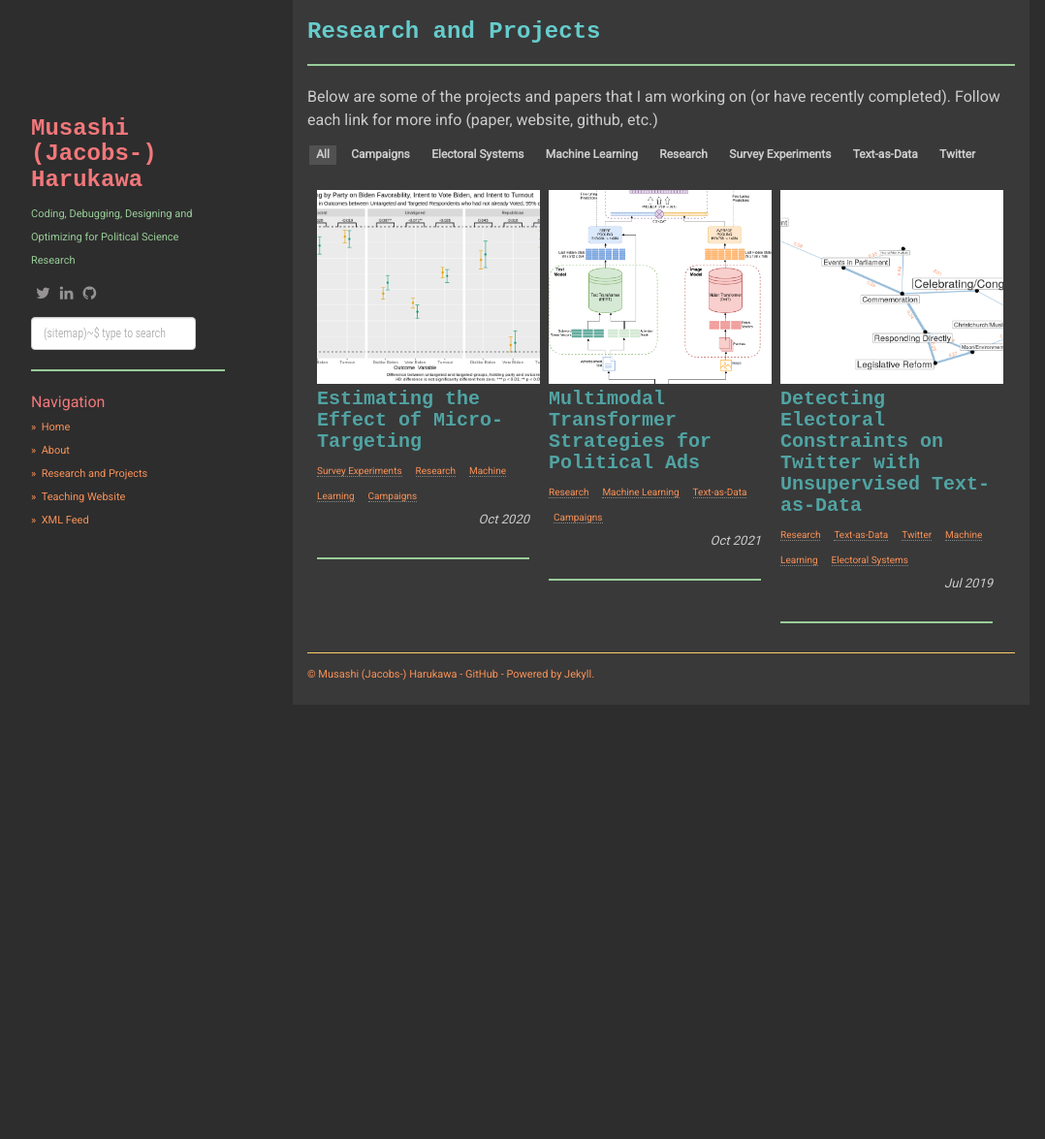
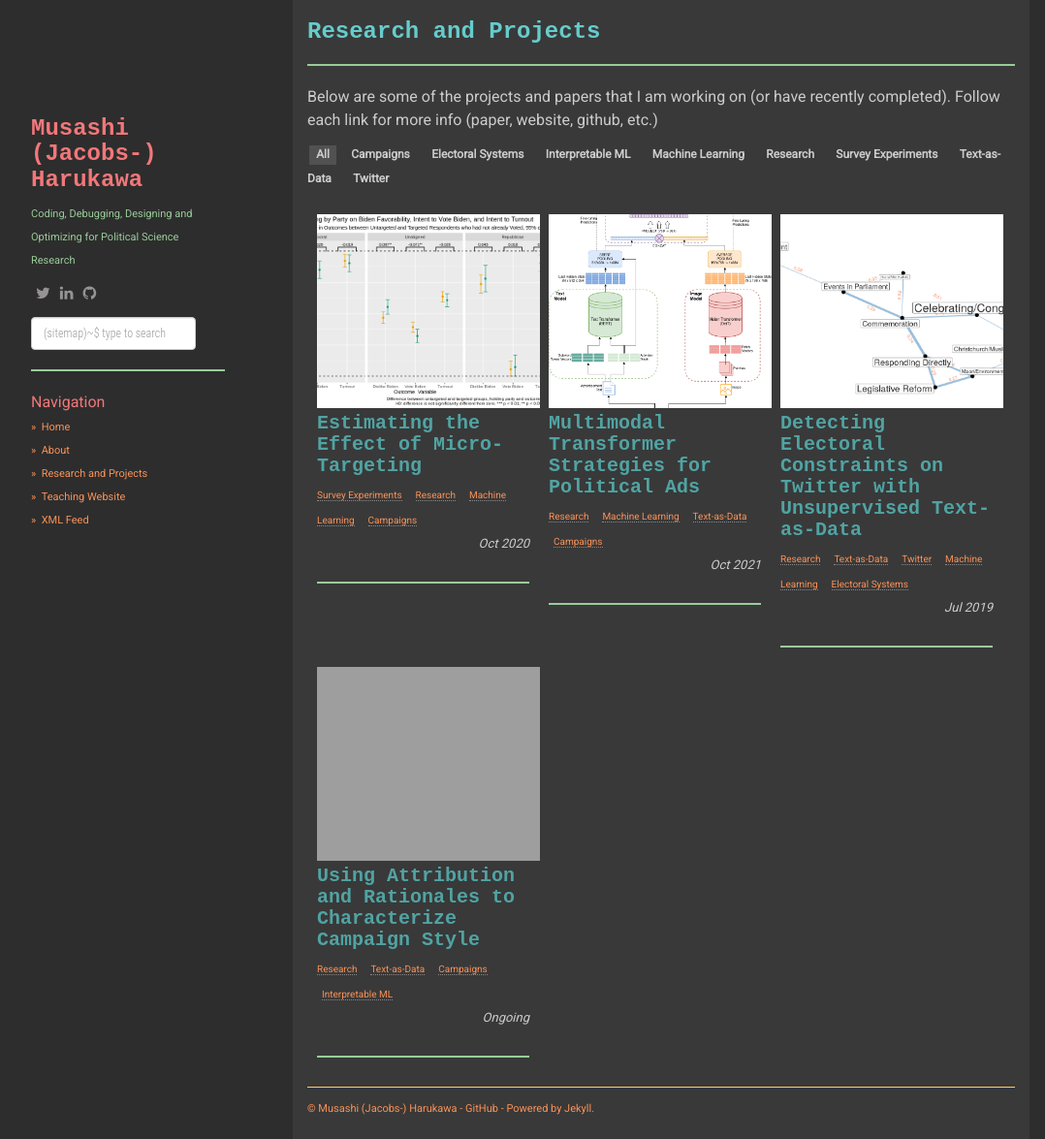
Before and after one commit to muhark/muhark.github.io, a Jekyll site: the page built from projects.md, in a window 1280 px wide and 1175 px high. Shown: the whole window at 97% size, without its empty margins (53-1131 px from the left). Built offline with Jekyll 4.4.1, drawn with Linux system fonts in a browser that asks for light colours; nearby versions of some CDN libraries; grey boxes are pictures that could not be loaded.

Commit message:
Adding attribution project

```diff
--- a/_data/projects.json
+++ b/_data/projects.json
@@ -19,5 +19,12 @@
 		"image": "electoral-constraints.png",
 		"date": "Jul 2019",
 		"tags": ["Research", "Text-as-Data", "Twitter", "Machine Learning", "Electoral Systems"]
+	},
+	{
+		"slug": "attribution-rationales-annotation",
+		"name": "Using Attribution and Rationales to Characterize Campaign Style",
+		"image": "biden-attribution.png",
+		"date": "Ongoing",
+		"tags": ["Research", "Text-as-Data", "Campaigns", "Interpretable ML"]
 	}
 ]
```
Also changed, not shown: _project/attribution-rationales-annotation.md (added, +11 -0 lines), about.md (+1 -1 lines), 3 other files.
